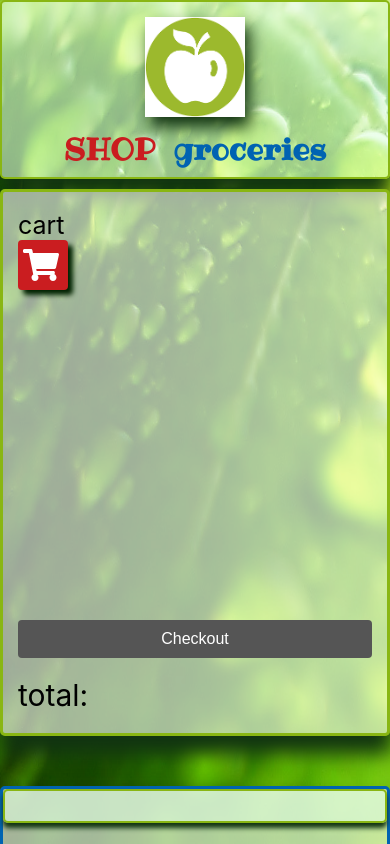
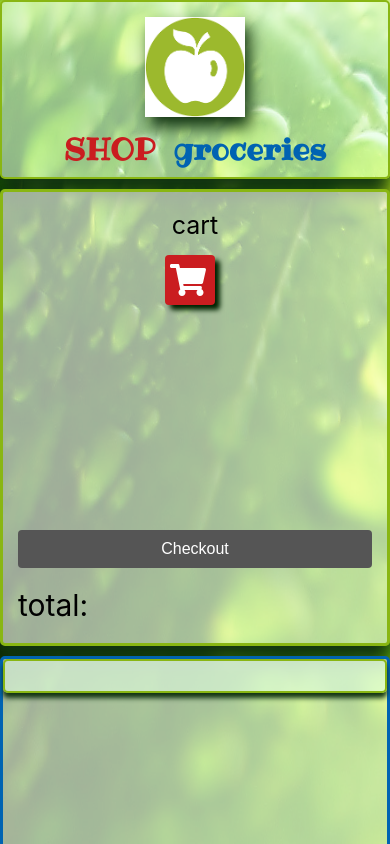
Before and after one commit to jaikumarAJ/MEAN-grocery-shop-cart, a website: page static/store.html in a window 390 px wide. Shown: the top 844 px of the page. Drawn offline with Linux system fonts and the light colour scheme; no server answers.

Commit message:
more responsive fixes

```diff
--- a/static/css/stylesheet.css
+++ b/static/css/stylesheet.css
@@ -619,4 +619,42 @@ margin-top: 5px;
 
 }
 
+    #sideBarContent{
+
+        width: 100%;
+        height: 200px;
+        overflow-y: auto;
+        overflow-x: hidden;
+
 }
+
+    .trans-div-store{
+
+    margin-bottom: 20px;
+
+}
+
+    .trans-div-green{
+
+        margin-bottom: 10px;
+
+}
+
+    .cartToggleButton{
+
+        /*height: 50px;
+        width: 50px;
+        color: white;
+        margin: 10px;*/
+        position: relative;
+        bottom: 0px;
+
+}
+
+    .mybtn{
+
+        margin-left: 10px;
+
+    }
+
+}
--- a/static/templates/sidebar.html
+++ b/static/templates/sidebar.html
@@ -2,17 +2,17 @@
 
 
         <div id="cartButtonRow" class="row">
-            <div id="cartTextDiv" class="col-md-8">
+            <div id="cartTextDiv" class="col-md-8 col-sm-12">
                 <div class="row justify-content-center">
-                    <div class="col-md-1">
                         cart
-                    </div>
                 </div>
             </div>
-            <div id="buttonDiv" class="col-md-2">
-                <button type="button" id="cartTogglrButton" class="btn mybtn-red cartToggleButton" ng-click="toggleSidebar()">
-                    <i class="fas fa-shopping-cart fa-2x shoppingcarticon"></i>
-                </button>
+            <div id="buttonDiv" class="col-md-1 col-sm-12">
+                <div class="row justify-content-center">
+                    <button type="button" id="cartTogglrButton" class="btn mybtn-red cartToggleButton" ng-click="toggleSidebar()">
+                        <i class="fas fa-shopping-cart fa-2x shoppingcarticon"></i>
+                    </button>
+                </div>
             </div>
         </div>
 
```
